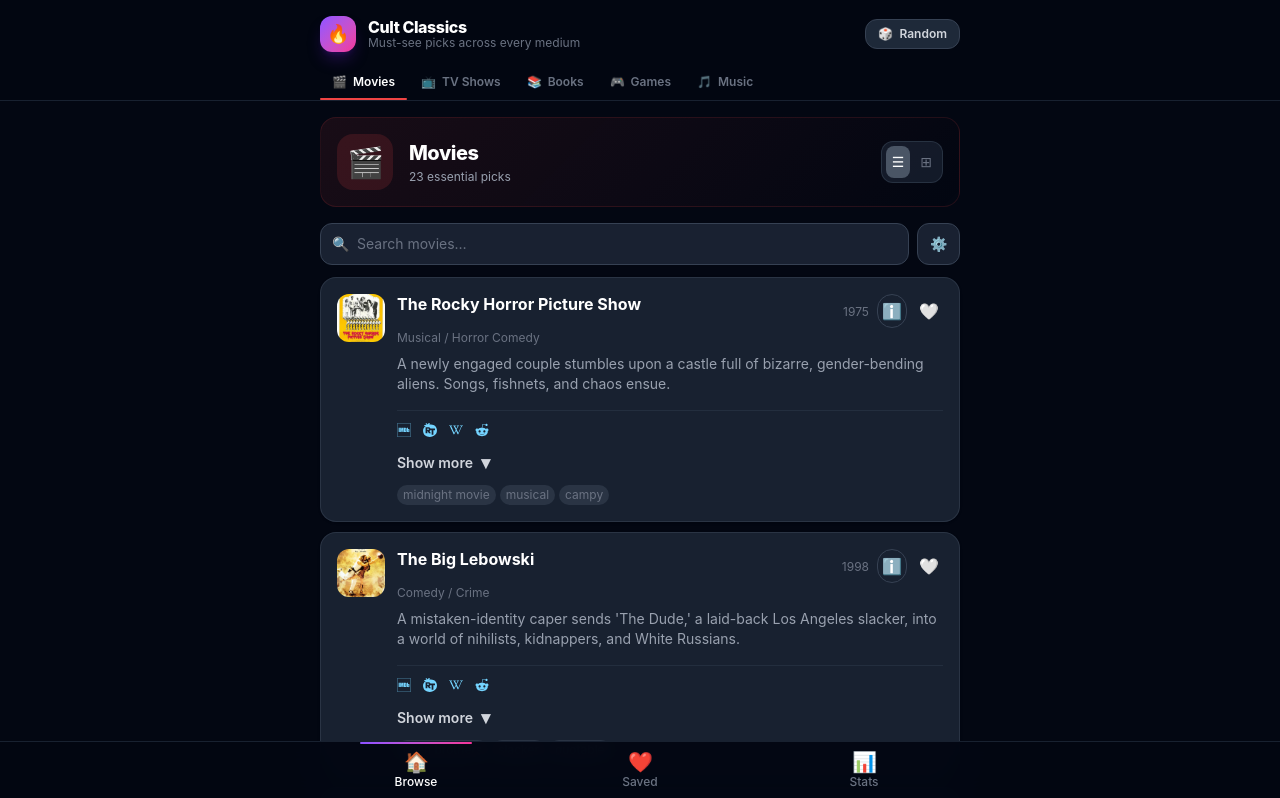
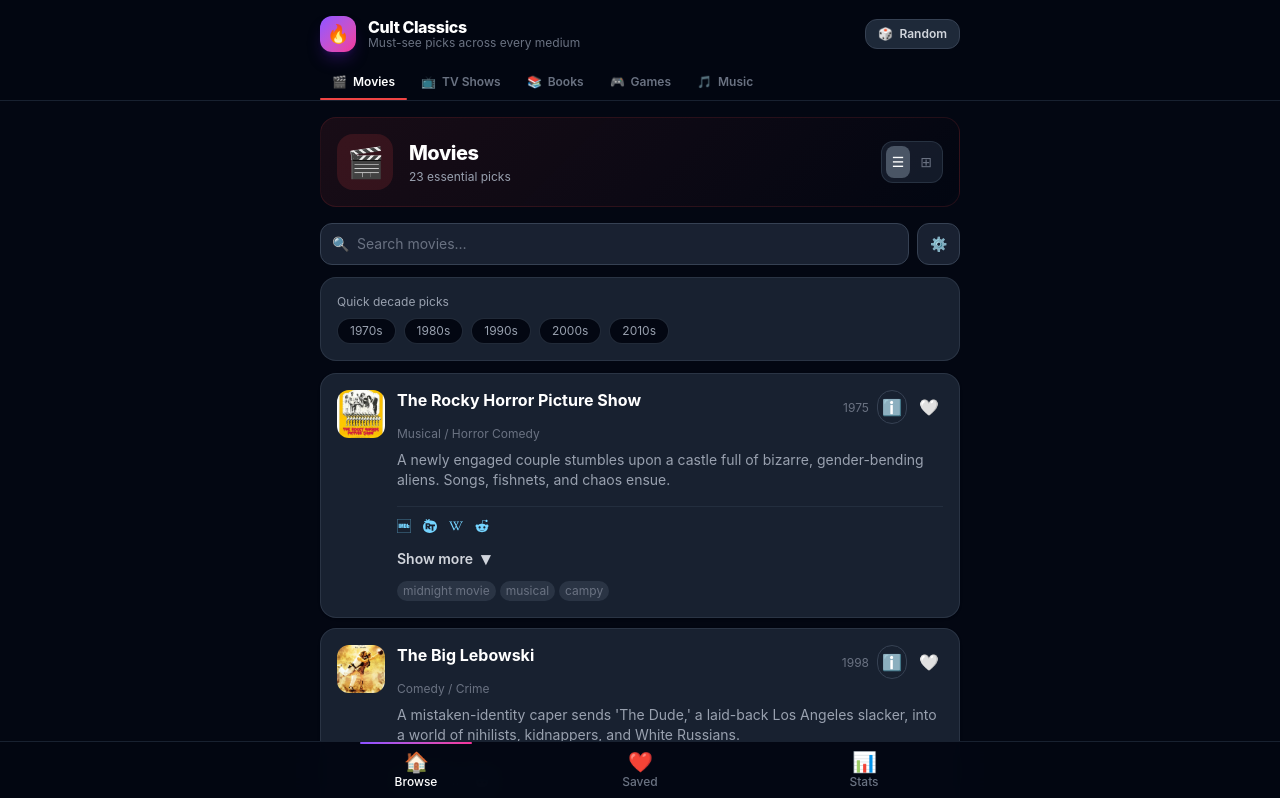
Before and after one commit to neetfrog/cultclassics, a React (Vite) app: page /category/movies in a window 1280 px wide. Shown: the top 798 px of the page. Built offline with nearby package versions, Linux system fonts and the light colour scheme.

Commit message:
feat: implement quick decade picks in App component and remove legacy decade filter from StatsView

```diff
--- a/src/App.tsx
+++ b/src/App.tsx
@@ -394,6 +394,12 @@
 
   const visibleItems = filtered.slice(0, visibleCount);
 
+  const availableDecades = useMemo(() => {
+    const decades = new Set<string>();
+    baseItems.forEach((item) => decades.add(getDecade(item.year)));
+    return Array.from(decades).sort((a, b) => Number(a.replace("s", "")) - Number(b.replace("s", "")));
+  }, [baseItems]);
+
   const globalResults = useMemo(() => {
     if (!globalSearch.trim()) return [];
     const q = globalSearch.toLowerCase().trim();
@@ -619,6 +625,43 @@
                 )}
               </button>
             </div>
+
+            {/* Quick decade picks */}
+            {availableDecades.length > 0 && (
+              <div className="rounded-2xl border border-gray-700/60 bg-gray-800/80 p-4 mb-3">
+                <div className="flex items-center justify-between mb-2">
+                  <p className="text-xs text-gray-400">Quick decade picks</p>
+                  {decadeFilter && (
+                    <button
+                      type="button"
+                      onClick={() => setDecadeFilter(null)}
+                      className="text-xs text-gray-400 hover:text-white underline"
+                    >
+                      Clear
+                    </button>
+                  )}
+                </div>
+                <div className="flex flex-wrap gap-2">
+                  {availableDecades.map((decade) => (
+                    <button
+                      key={decade}
+                      type="button"
+                      onClick={() => {
+                        setDecadeFilter(decade);
+                        setSearch("");
+                      }}
+                      className={`rounded-full border px-3 py-1 text-xs transition ${
+                        decadeFilter === decade
+                          ? "border-transparent bg-white text-gray-950"
+                          : "border-gray-700/60 bg-gray-950 text-gray-400 hover:border-gray-500 hover:text-white"
+                      }`}
+                    >
+                      {decade}
+                    </button>
+                  ))}
+                </div>
+              </div>
+            )}
 
             {/* Filter panel */}
             {showFilters && (
--- a/src/components/StatsView.tsx
+++ b/src/components/StatsView.tsx
@@ -66,26 +66,6 @@
         </div>
       </div>
 
-      <div>
-        <h2 className="text-lg font-bold text-white mb-3">Quick decade picks</h2>
-        <div className="rounded-2xl border border-gray-700/60 bg-gray-800/80 p-4">
-          <p className="text-xs text-gray-400 mb-2">Tap a decade to filter the browse view by that era.</p>
-          <div className="flex flex-wrap gap-2">
-            {decades.map((decade) => (
-              <button
-                key={decade}
-                type="button"
-                onClick={() => onDecadeClick(decade)}
-                className="rounded-full border border-gray-700/60 bg-gray-950 px-3 py-1 text-xs text-gray-400 hover:border-gray-500 hover:text-white transition"
-              >
-                {decade}
-              </button>
-            ))}
-          </div>
-        </div>
-      </div>
-
-      {/* By Category */}
       <div>
         <h2 className="text-lg font-bold text-white mb-3">By Category</h2>
         <div className="space-y-3">
```
